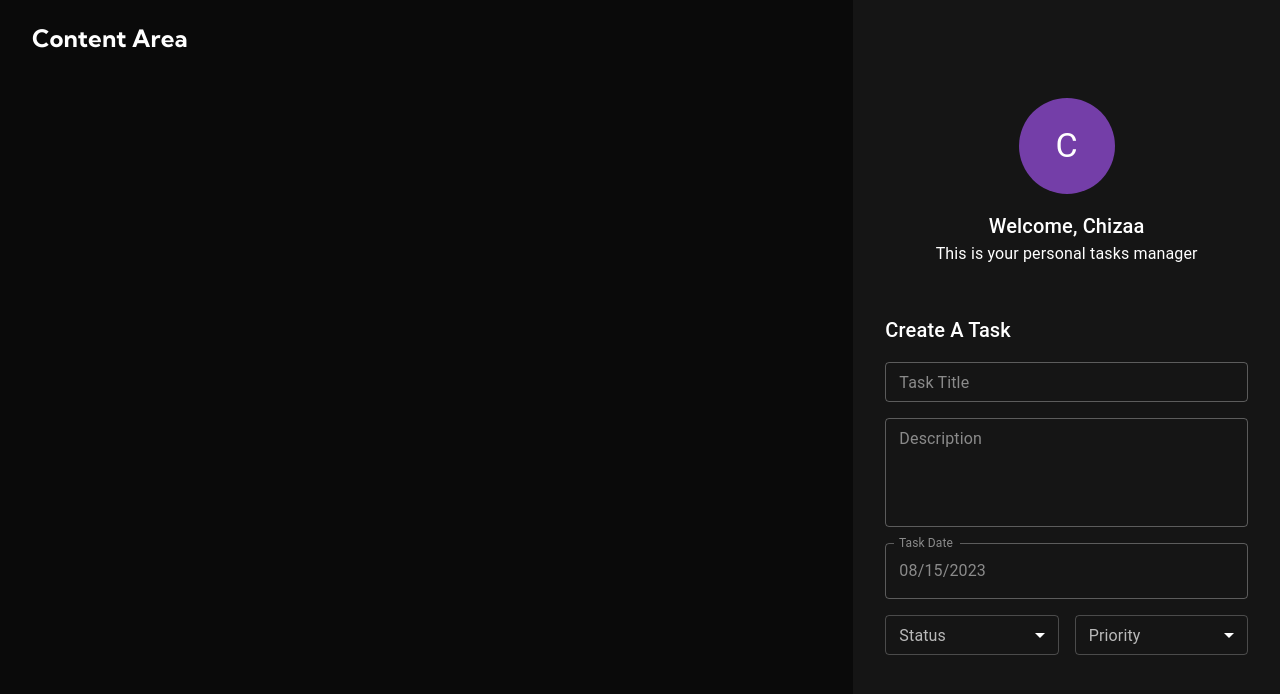
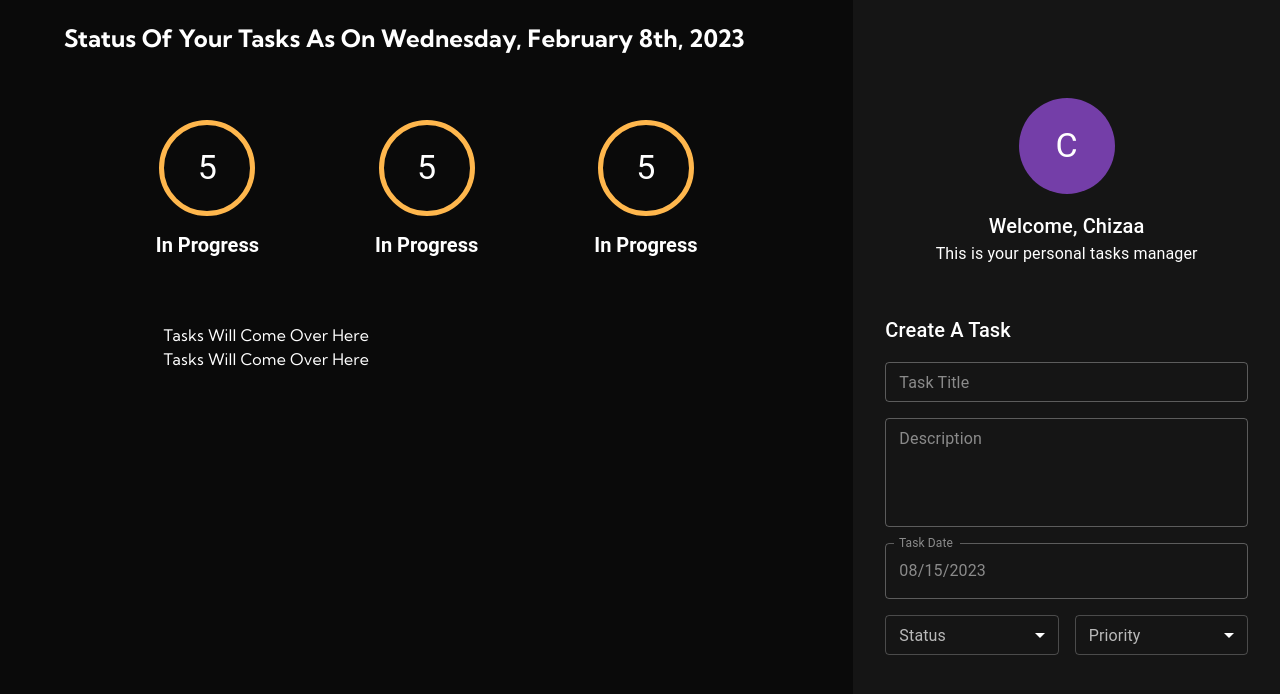
Before and after one commit to DennohKim/ts-crud-app, a React (Vite) app: page / in a window 1280 px wide. Shown: the top 694 px of the page. Built offline with nearby package versions, Linux system fonts and the light colour scheme.

Commit message:
feat: create task completion component

```diff
--- /dev/null
+++ b/src/components/taskCounter/TaskCounter.tsx
@@ -0,0 +1,57 @@
+import React, { FC, ReactElement } from 'react';
+import { Avatar, Box, Typography } from '@mui/material';
+import { ITaskCounter } from './interfaces/ITaskCounter';
+import { Status } from '../createTaskForm/enums/Status';
+import { emitCorrectBorderColors } from './helpers/emitCorrectBorderColors';
+import { emitCorrectLabel } from './helpers/emitCorrectLabel';
+import PropTypes from 'prop-types';
+
+export const TaskCounter: FC<ITaskCounter> = ({
+  count = 5,
+  status = Status.inProgress,
+}): ReactElement => {
+  return (
+    <>
+      <Box
+        display="flex"
+        flexDirection="column"
+        justifyContent="center"
+        alignItems="center"
+      >
+        <Avatar
+          sx={{
+            backgroundColor: 'transparent',
+            border: '5px solid',
+            width: '96px',
+            height: '96px',
+            marginBottom: '16px',
+            borderColor: `${emitCorrectBorderColors(
+              status,
+            )}`,
+          }}
+        >
+          <Typography color="#ffffff" variant="h4">
+            {count}
+          </Typography>
+        </Avatar>
+        <Typography
+          color="#ffffff"
+          fontWeight="bold"
+          fontSize="20px"
+          variant="h5"
+        >
+          {emitCorrectLabel(status)}
+        </Typography>
+      </Box>
+    </>
+  );
+};
+
+TaskCounter.propTypes = {
+  count: PropTypes.number,
+  status: PropTypes.oneOf([
+    Status.todo,
+    Status.inProgress,
+    Status.completed,
+  ]),
+};
--- /dev/null
+++ b/src/components/taskCounter/helpers/emitCorrectBorderColors.ts
@@ -0,0 +1,15 @@
+import { Status } from '../../createTaskForm/enums/Status';
+import { TaskCounterStatusType } from '../interfaces/ITaskCounter';
+
+export const emitCorrectBorderColors = (
+  status: TaskCounterStatusType,
+): string => {
+  switch (status) {
+    case Status.todo:
+      return 'error.light';
+    case Status.inProgress:
+      return 'warning.light';
+    case Status.completed:
+      return 'success.light';
+  }
+};
--- /dev/null
+++ b/src/components/taskCounter/helpers/emitCorrectLabel.ts
@@ -0,0 +1,15 @@
+import { Status } from '../../createTaskForm/enums/Status';
+import { TaskCounterStatusType } from '../interfaces/ITaskCounter';
+
+export const emitCorrectLabel = (
+  status: TaskCounterStatusType,
+): string => {
+  switch (status) {
+    case Status.todo:
+      return `Todo's`;
+    case Status.inProgress:
+      return 'In Progress';
+    case Status.completed:
+      return 'Completed';
+  }
+};
--- /dev/null
+++ b/src/components/taskCounter/interfaces/ITaskCounter.ts
@@ -0,0 +1,10 @@
+import { Status } from "../../createTaskForm/enums/Status";
+
+
+export type TaskCounterStatusType = | Status.todo | Status.inProgress | Status.completed;
+
+
+export interface ITaskCounter {
+    count?: number;
+    status?: TaskCounterStatusType
+}
--- a/src/components/taskarea/Taskarea.tsx
+++ b/src/components/taskarea/Taskarea.tsx
@@ -1,10 +1,47 @@
-import { Grid } from '@mui/material';
+import { Grid, Box } from '@mui/material';
 import React, { FC, ReactElement } from 'react';
+import { format } from 'date-fns';
+import { TaskCounter } from '../taskCounter/TaskCounter';
 
 export const Taskarea: FC = (): ReactElement => {
   return (
     <Grid item md={8} px={4}>
-      <h2>Content Area</h2>
+      <Box mb={8} px={4}>
+        <h2>
+          Status Of Your Tasks As On{' '}
+          {format(new Date(), 'PPPP')}{' '}
+        </h2>
+      </Box>
+      <Grid
+        container
+        display="flex"
+        justifyContent="center"
+      >
+        <Grid
+          item
+          display="flex"
+          flexDirection="row"
+          justifyContent="space-around"
+          alignItems="center"
+          md={10}
+          xs={12}
+          mb={8}
+        >
+          <TaskCounter/>
+          <TaskCounter/>
+          <TaskCounter/>
+        </Grid>
+        <Grid
+          item
+          display="flex"
+          flexDirection="column"
+          xs={10}
+          md={8}
+        >
+          <Box>Tasks Will Come Over Here</Box>
+          <Box>Tasks Will Come Over Here</Box>
+        </Grid>
+      </Grid>
     </Grid>
   );
 };
```
